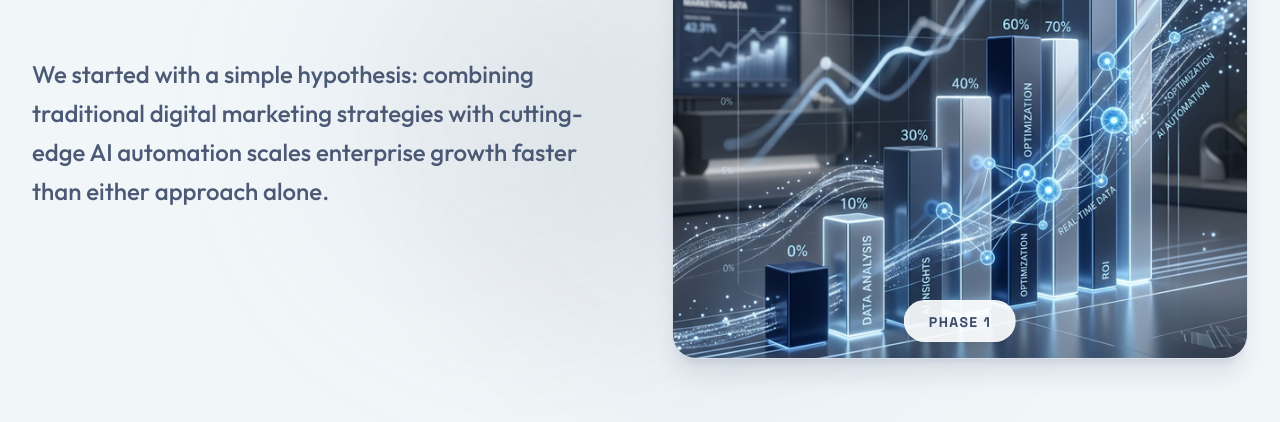
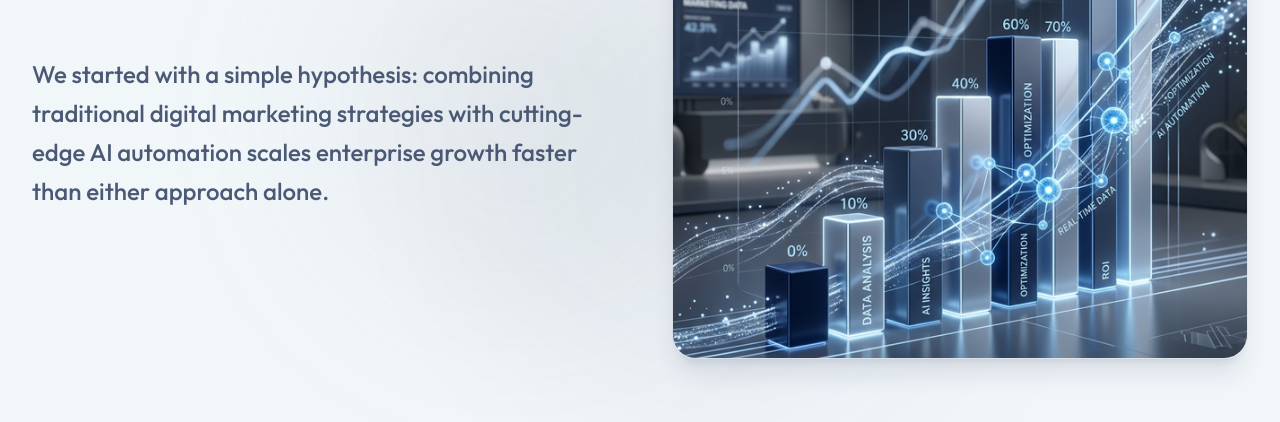
Before and after one commit to arif12islam/bykorp, a Next.js app: page / in a window 1280 px wide. Shown: the part 1091-1513 px from the top of the page. Built offline with nearby package versions, Linux system fonts and the light colour scheme.

Commit message:
style(story): remove Phase labels from image cards

```diff
--- a/src/components/sections/Story.tsx
+++ b/src/components/sections/Story.tsx
@@ -110,13 +110,6 @@ export function Story() {
                                             className="object-cover hover:scale-105 transition-transform duration-700"
                                             sizes="(max-width: 768px) 100vw, 50vw"
                                         />
-
-                                        {/* Phase badge overlay */}
-                                        <div className="absolute bottom-4 left-1/2 -translate-x-1/2 z-10 px-6 py-2 bg-white/90 rounded-full border border-white/30 shadow-lg">
-                                            <span className="font-montserrat font-bold tracking-widest uppercase text-sm text-brand-secondary">
-                                                Phase {step.id}
-                                            </span>
-                                        </div>
                                     </motion.div>
                                 )
                             })}
```
